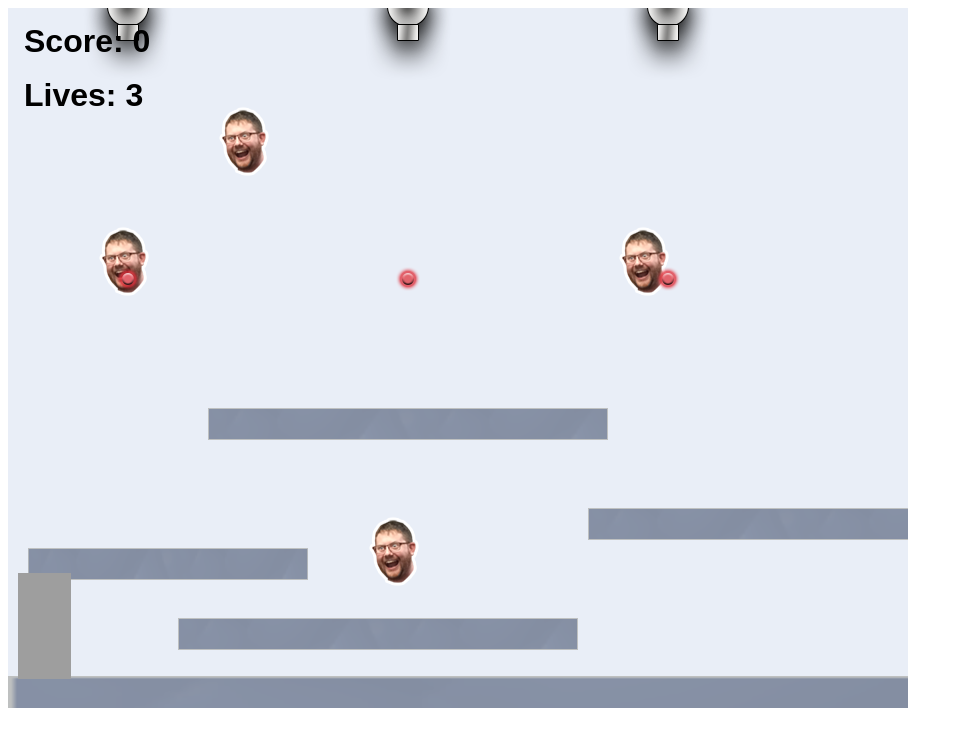
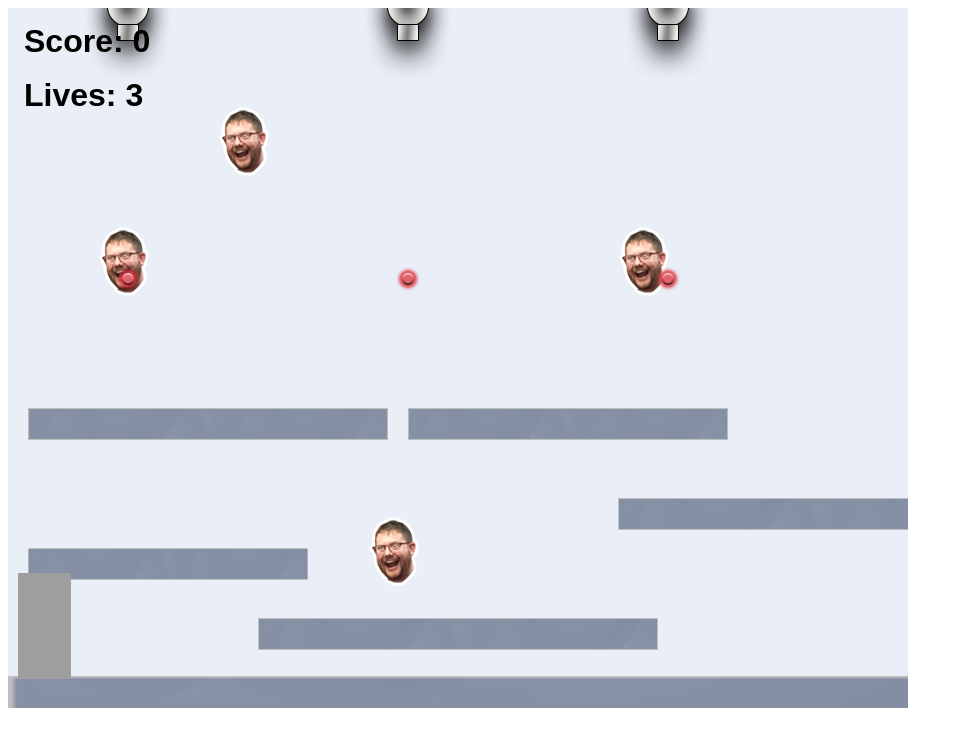
Before and after one commit to emile-a-thomas/emile-a-thomas, a website: page projects/platformer/index.html in a window 1280 px wide. Shown: the whole page, without its empty margins (0-963 px from the left). Drawn offline with Linux system fonts and the light colour scheme; animation ran at ten frames a second.

Commit message:
update 7

```diff
--- a/projects/platformer/js/init/platform.js
+++ b/projects/platformer/js/init/platform.js
@@ -39,10 +39,11 @@
         createPlatform(0, game.world.height - 32, 6, 2);    // DO NOT DELETE
 
         // example:
-        createPlatform(580, 500);
-        createPlatform(170, 610, 1);
-        createPlatform(200, 400, 1);
+        createPlatform(610, 490);
+        createPlatform(250, 610, 1);
+        createPlatform(20, 400, 0.9);
         createPlatform(20, 540, 0.7);
+        createPlatform(400, 400, 0.8);
 
         // ALL YOUR CODE GOES ABOVE HERE ///////////////////////////////////////
         ////////////////////////////////////////////////////////////////////////
```
Also changed, not shown: projects/bouncing-box/index.html (+4 -3 lines).
